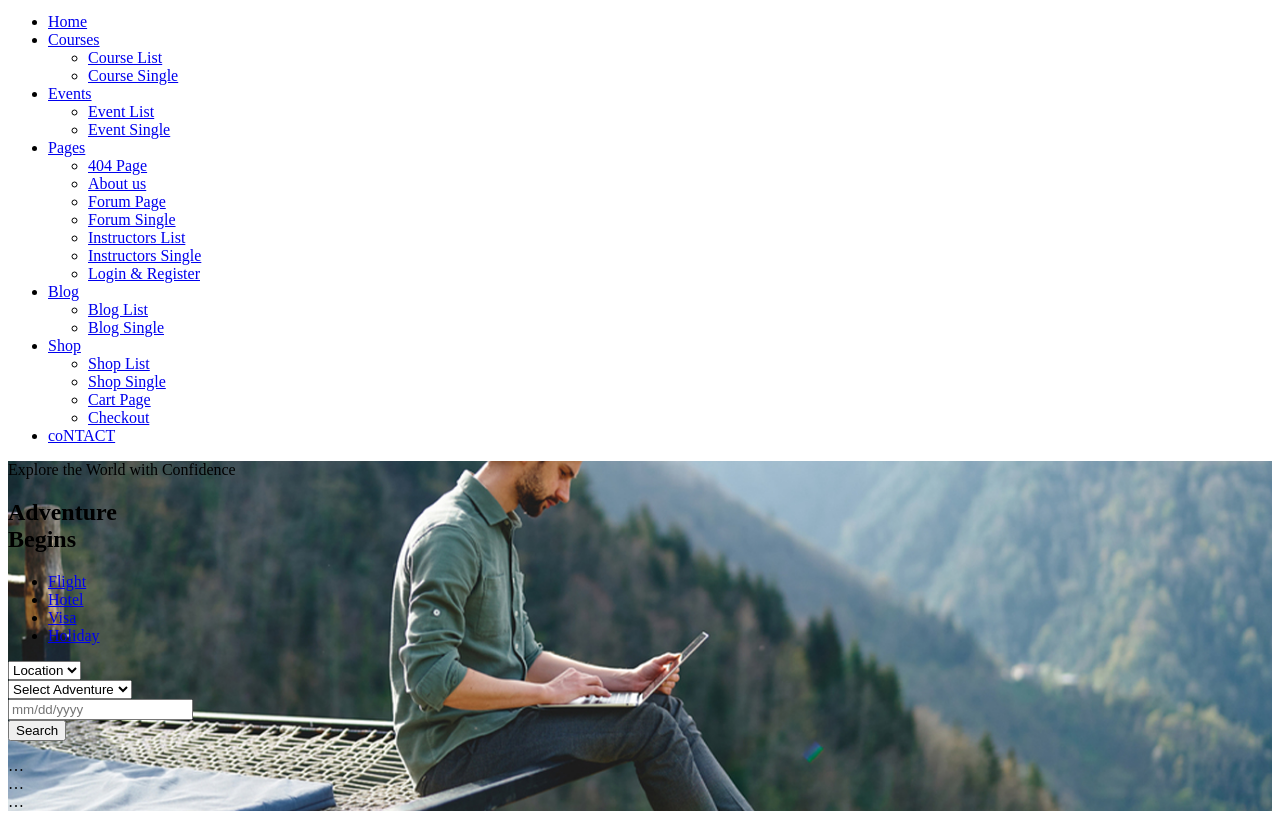
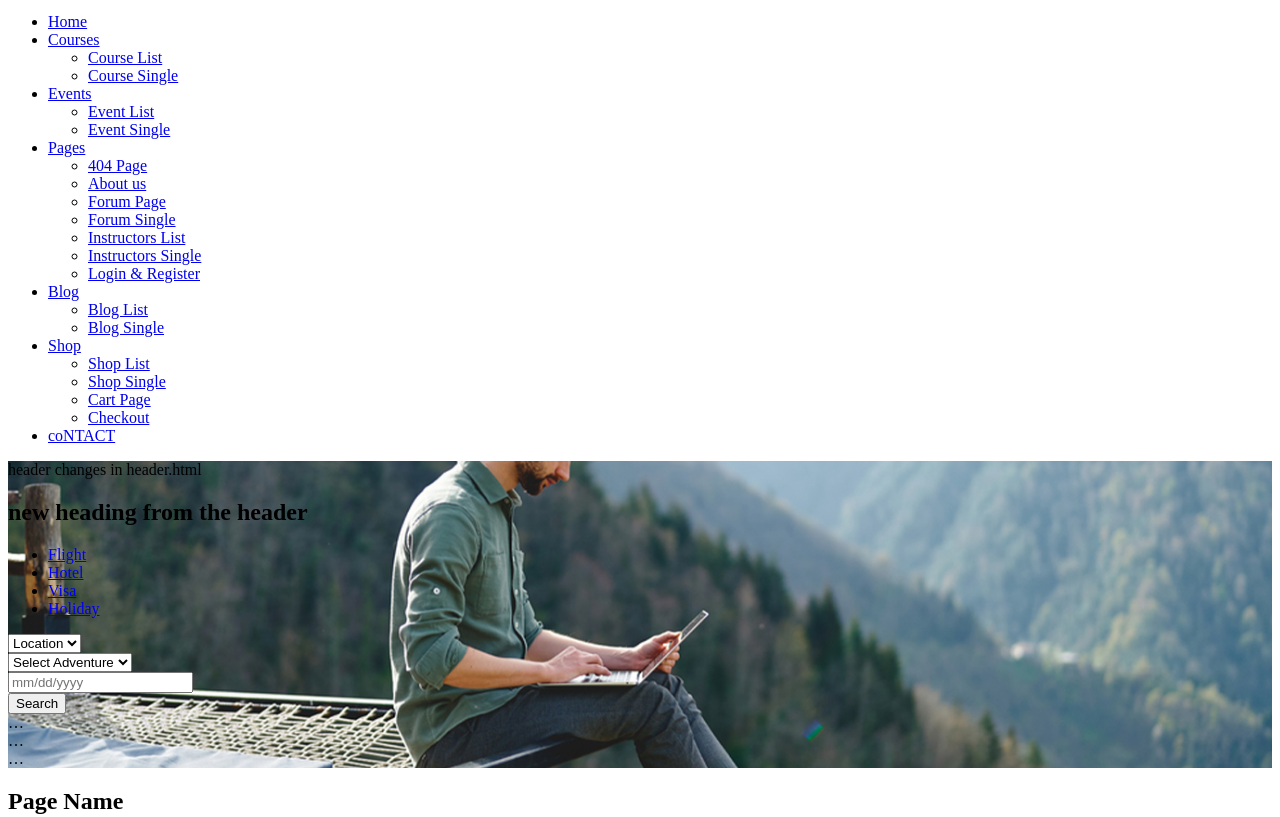
Before and after one commit to amandange7676-star/new_one, a plain HTML site: page header.html in a window 1280 px wide. Shown: the part 99-916 px from the top of the page. Drawn offline with Linux system fonts and the light colour scheme.

Commit message:
Update header.html via browser editor

```diff
--- a/header.html
+++ b/header.html
@@ -1,6 +1,5 @@
-
-
-    <header id="page-header" class="header-2 font-quicksand">
+<!DOCTYPE html>
+<html><head></head><body><header id="page-header" class="header-2 font-quicksand">
 
 
 	<!-- header holder -->
@@ -74,12 +73,10 @@
 
 	<div class="container">
 		<!-- tag‑line -->
-		<p class="header-2-tagline font-italic">Explore the World with Confidence</p>
+		<p class="header-2-tagline font-italic">header changes in header.html</p>
 
 		<!-- main heading -->
-		<h1 class="header-2-heading text-uppercase">
-			Adventure&nbsp;<br class="hidden-xs"> Begins
-		</h1>
+		<h1 class="header-2-heading text-uppercase">new heading from the header</h1>
 
 		<!-- white search card -->
 		<div class="header-2-search-box">
@@ -168,4 +165,4 @@
 			<a href="index.html">Home</a> &gt; <span class="Page_name">Page Name</span>
 		</p>
 	</div>
-</section>
+</section></body></html>
```
